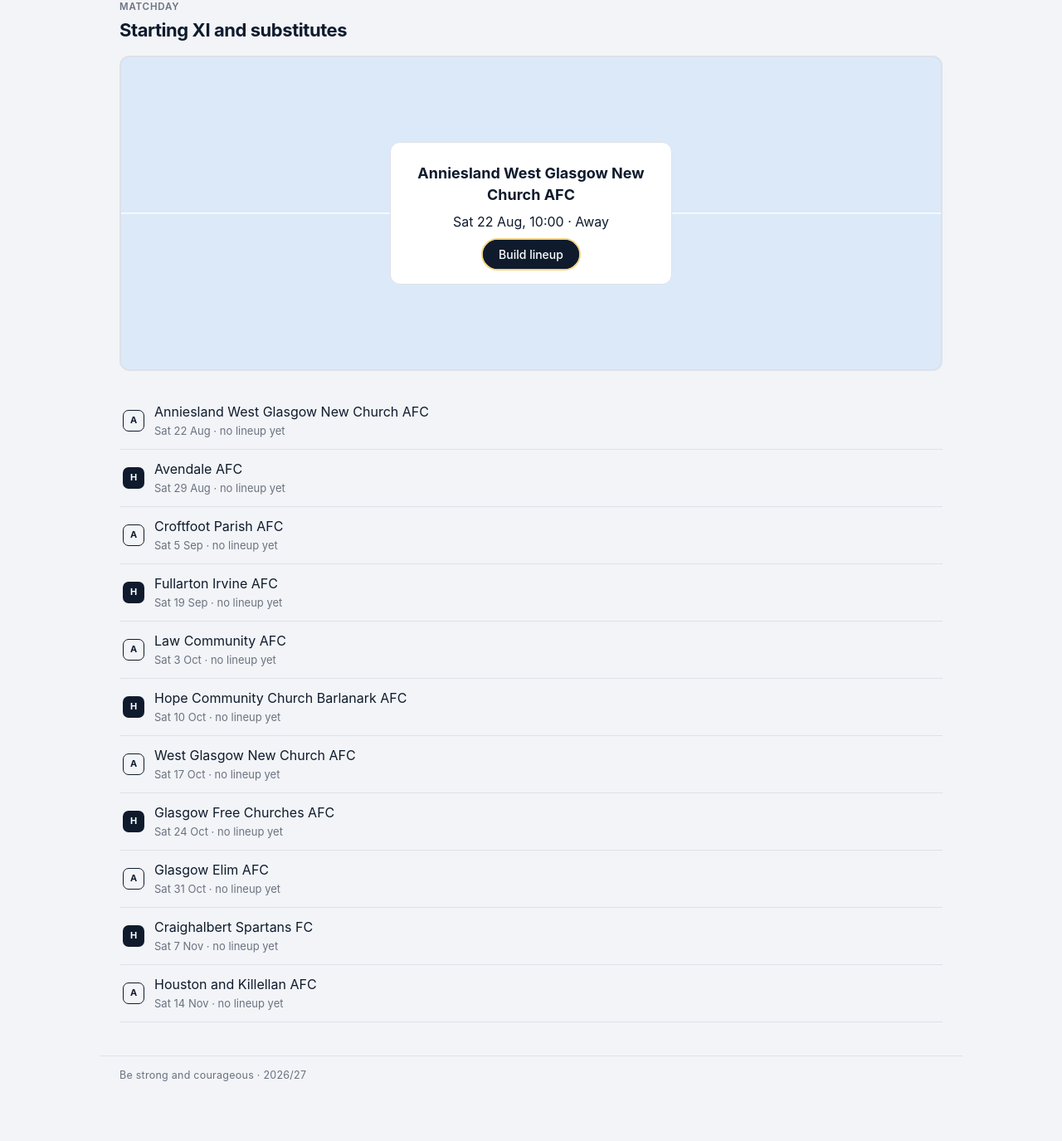
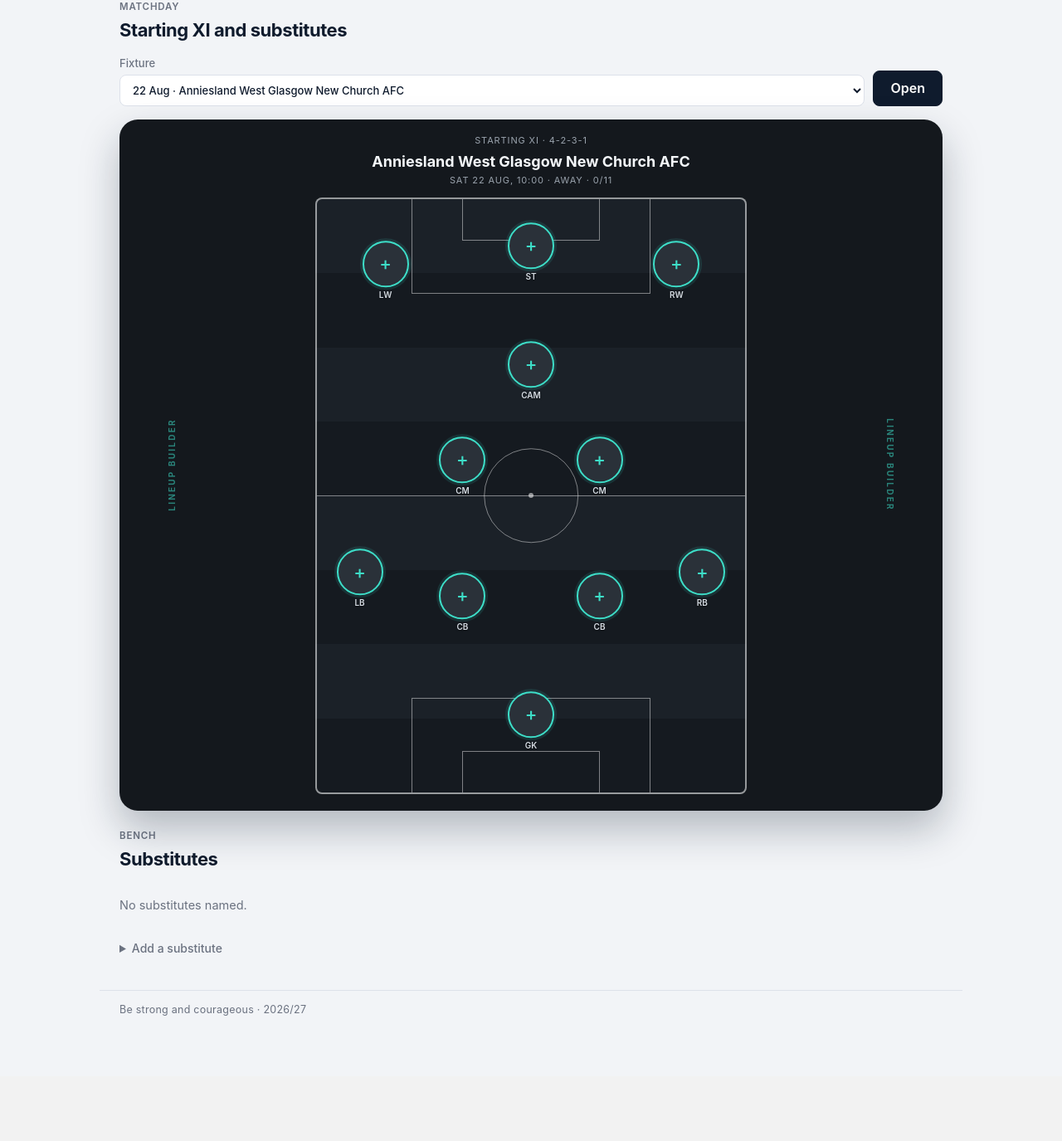
Before and after one commit to thollywood1888/united-churches-ayr, a FastAPI app: page /lineups in a window 1280 px wide. Shown: the part 162-1537 px from the top of the page at 83% size. After the commit the page ends 1386 px from the top, so only its background shows below. Run offline with FastAPI, Linux system fonts and the light colour scheme; the visitor is signed in with stand-in values (Sample User, id 1).

Commit message:
Add a pitch board for picking the starting XI
Lineups is now a 4-2-3-1 board: tap a ring to put a player in that
position, name the bench underneath. Same board on the match page.

```diff
--- a/app/main.py
+++ b/app/main.py
@@ -26,6 +26,7 @@ from starlette.middleware.sessions import SessionMiddleware
 
 from app import stats
 from app.db import CLUB_NAME, CLUB_SHORT, create_schema, get_session
+from app.lineup import FORMATION_4231, SLOT_KEYS
 from app.models import (
     Appearance,
     AppearanceRole,
@@ -255,7 +256,12 @@ def add_fixture(
 
 
 @app.get("/fixtures/{fixture_id}")
-def match_centre(request: Request, session: SessionDep, fixture_id: int):
+def match_centre(
+    request: Request,
+    session: SessionDep,
+    fixture_id: int,
+    slot: str | None = None,
+):
     fixture = _fixture_or_404(session, fixture_id)
     appearances = {a.player_id: a for a in fixture.appearances}
     return _render(
@@ -268,6 +274,7 @@ def match_centre(request: Request, session: SessionDep, fixture_id: int):
         appearances=appearances,
         goal_types=[EventType.goal, EventType.penalty_scored, EventType.own_goal],
         card_types=[EventType.yellow_card, EventType.red_card],
+        **_pitch_context(fixture, _active_players(session), slot, f"/fixtures/{fixture_id}"),
     )
 
 
@@ -401,22 +408,175 @@ async def upload_player_photo(session: SessionDep, player_id: int, photo: Upload
 # ----------------------------------------------------------------- lineups --
 
 
+def _safe_next(raw: str | None, fallback: str) -> str:
+    if raw and raw.startswith("/") and not raw.startswith("//"):
+        return raw
+    return fallback
+
+
+def _pitch_context(
+    fixture: Fixture, players: list[Player], pick_slot: str | None, return_to: str
+) -> dict:
+    by_slot: dict[str, Appearance] = {}
+    unplaced: list[Appearance] = []
+    bench: list[Appearance] = []
+    for appearance in fixture.appearances:
+        if appearance.role is AppearanceRole.sub:
+            bench.append(appearance)
+        elif appearance.pitch_slot in SLOT_KEYS:
+            by_slot[appearance.pitch_slot] = appearance
+        elif appearance.role is AppearanceRole.start:
+            unplaced.append(appearance)
+    taken = {appearance.player_id for appearance in fixture.appearances}
+    pick = pick_slot if pick_slot in SLOT_KEYS else None
+    if return_to.startswith("/fixtures/"):
+        next_url = return_to
+        pick_base = return_to
+    else:
+        next_url = f"/lineups?fixture_id={fixture.id}"
+        pick_base = next_url
+    return {
+        "pitch_slots": FORMATION_4231,
+        "slot_fill": by_slot,
+        "unplaced_starters": unplaced,
+        "bench": bench,
+        "available_players": [player for player in players if player.id not in taken],
+        "all_players": players,
+        "pick_slot": pick,
+        "pick_label": next((s.label for s in FORMATION_4231 if s.key == pick), None),
+        "next_url": next_url,
+        "pick_base": pick_base,
+        "starters_on_pitch": len(by_slot),
+    }
+
+
+def _appearance_for_player(fixture: Fixture, player_id: int) -> Appearance | None:
+    return next((a for a in fixture.appearances if a.player_id == player_id), None)
+
+
+def _appearance_in_slot(fixture: Fixture, slot: str) -> Appearance | None:
+    return next((a for a in fixture.appearances if a.pitch_slot == slot), None)
+
+
 @app.get("/lineups")
-def lineups(request: Request, session: SessionDep):
+def lineups(
+    request: Request,
+    session: SessionDep,
+    fixture_id: int | None = None,
+    slot: str | None = None,
+):
     season = _season_or_404(session)
     all_fixtures = list(
         session.scalars(
             select(Fixture).where(Fixture.season_id == season.id).order_by(Fixture.kickoff_at)
         )
     )
+    selected = next((f for f in all_fixtures if f.id == fixture_id), None)
+    if selected is None:
+        selected = stats.next_fixture(session, season.id) or (all_fixtures[0] if all_fixtures else None)
+    players = _active_players(session)
+    pitch = _pitch_context(selected, players, slot, "/lineups") if selected else {
+        "pitch_slots": FORMATION_4231,
+        "slot_fill": {},
+        "unplaced_starters": [],
+        "bench": [],
+        "available_players": players,
+        "all_players": players,
+        "pick_slot": None,
+        "pick_label": None,
+        "next_url": "/lineups",
+        "pick_base": "/lineups",
+        "starters_on_pitch": 0,
+    }
     return _render(
         request,
         "lineups.html",
         session,
         tab="lineups",
         fixtures=all_fixtures,
+        selected_fixture=selected,
         next_fixture=stats.next_fixture(session, season.id),
+        **pitch,
     )
+
+
+@app.post("/fixtures/{fixture_id}/lineup/place")
+def place_on_pitch(
+    session: SessionDep,
+    fixture_id: int,
+    slot: Annotated[str, Form()],
+    player_id: Annotated[str, Form()] = "",
+    next: Annotated[str, Form()] = "",
+):
+    fixture = _fixture_or_404(session, fixture_id)
+    if slot not in SLOT_KEYS:
+        raise HTTPException(status_code=400, detail="Unknown pitch position")
+    dest = _safe_next(next, f"/lineups?fixture_id={fixture_id}")
+
+    occupying = _appearance_in_slot(fixture, slot)
+    if not player_id.strip():
+        if occupying is not None:
+            session.delete(occupying)
+            session.commit()
+        return RedirectResponse(dest, status_code=303)
+
+    chosen_id = int(player_id)
+    if session.get(Player, chosen_id) is None:
+        raise HTTPException(status_code=404, detail="Player not found")
+
+    if occupying is not None and occupying.player_id != chosen_id:
+        session.delete(occupying)
+        session.flush()
+
+    existing = _appearance_for_player(fixture, chosen_id)
+    if existing is None:
+        starters = sum(
+            1
+            for appearance in fixture.appearances
+            if appearance.role is AppearanceRole.start
+        )
+        if starters >= 11:
+            raise HTTPException(status_code=400, detail="A starting eleven is eleven players")
+        existing = Appearance(
+            fixture_id=fixture_id,
+            player_id=chosen_id,
+            role=AppearanceRole.start,
+        )
+        session.add(existing)
+    existing.role = AppearanceRole.start
+    existing.pitch_slot = slot
+    existing.minute_on = 0
+    session.commit()
+    return RedirectResponse(dest, status_code=303)
+
+
+@app.post("/fixtures/{fixture_id}/lineup/bench")
+def toggle_bench(
+    session: SessionDep,
+    fixture_id: int,
+    player_id: Annotated[int, Form()],
+    next: Annotated[str, Form()] = "",
+):
+    fixture = _fixture_or_404(session, fixture_id)
+    dest = _safe_next(next, f"/lineups?fixture_id={fixture_id}")
+    existing = _appearance_for_player(fixture, player_id)
+    if existing is None:
+        session.add(
+            Appearance(
+                fixture_id=fixture_id,
+                player_id=player_id,
+                role=AppearanceRole.sub,
+                minute_on=60,
+            )
+        )
+    elif existing.role is AppearanceRole.sub:
+        session.delete(existing)
+    else:
+        existing.role = AppearanceRole.sub
+        existing.pitch_slot = None
+        existing.minute_on = 60
+    session.commit()
+    return RedirectResponse(dest, status_code=303)
 
 
 @app.post("/fixtures/{fixture_id}/lineup")
@@ -429,13 +589,23 @@ async def save_lineup(request: Request, session: SessionDep, fixture_id: int):
     if len(starters) > 11:
         raise HTTPException(status_code=400, detail="A starting eleven is eleven players")
 
+    kept_slots = {
+        appearance.player_id: appearance.pitch_slot
+        for appearance in fixture.appearances
+        if appearance.player_id in starters and appearance.pitch_slot in SLOT_KEYS
+    }
     for appearance in list(fixture.appearances):
         session.delete(appearance)
     session.flush()
 
     for player_id in starters:
         session.add(
-            Appearance(fixture_id=fixture_id, player_id=player_id, role=AppearanceRole.start)
+            Appearance(
+                fixture_id=fixture_id,
+                player_id=player_id,
+                role=AppearanceRole.start,
+                pitch_slot=kept_slots.get(player_id),
+            )
         )
     for player_id in subs:
         session.add(
--- a/app/models.py
+++ b/app/models.py
@@ -175,6 +175,7 @@ class Appearance(Base):
     player_id: Mapped[int] = mapped_column(ForeignKey("player.id"))
     role: Mapped[AppearanceRole] = mapped_column(Enum(AppearanceRole, native_enum=False))
     shirt_number: Mapped[int | None] = mapped_column(default=None)
+    pitch_slot: Mapped[str | None] = mapped_column(String(16), default=None)
     minute_on: Mapped[int] = mapped_column(default=0)
     minute_off: Mapped[int] = mapped_column(default=90)
 
--- a/app/static/style.css
+++ b/app/static/style.css
@@ -320,51 +320,198 @@ details.adder > form, details.adder > div { margin-top: 12px; }
   flex: none;
 }
 
-/* ---------------------------------------------------------------- pitch --- */
-.pitch-wrap {
+/* -------------------------------------------------------- lineup board --- */
+.fixture-switch {
+  display: flex;
+  align-items: end;
+  gap: 10px;
+  margin: 0 0 16px;
+}
+.fixture-switch .field { flex: 1; min-width: 0; }
+
+.board {
   position: relative;
-  margin-bottom: 26px;
-}
-.pitch {
-  background: #dce9f8;
-  border: 2px solid var(--line);
-  border-radius: var(--radius);
-  min-height: 380px;
-  display: flex;
-  flex-direction: column;
+  background: #14181d;
+  border-radius: 22px;
+  padding: 18px 16px 20px;
+  margin: 0 0 22px;
+  box-shadow: 0 22px 48px rgba(15, 27, 45, 0.28);
   overflow: hidden;
 }
-.pitch-half {
-  flex: 1;
-  border-bottom: 1px solid rgba(255,255,255,0.7);
+.board-rail {
+  position: absolute;
+  top: 50%;
+  color: rgba(61, 222, 200, 0.55);
+  font-size: 10px;
+  font-weight: 700;
+  letter-spacing: 0.22em;
+  text-transform: uppercase;
+  white-space: nowrap;
+}
+.board-rail--left { left: 8px; transform: translateY(-50%) rotate(-90deg); transform-origin: center; }
+.board-rail--right { right: 8px; transform: translateY(-50%) rotate(90deg); transform-origin: center; }
+.board-head { text-align: center; color: #9aa3ad; margin: 0 28px 12px; }
+.board-head p { margin: 0; font-size: 11px; letter-spacing: 0.08em; text-transform: uppercase; }
+.board-head h3 { margin: 4px 0 2px; color: #f4f7fa; font-size: 18px; }
+
+.pitch-face {
   position: relative;
+  margin: 0 auto;
+  max-width: 520px;
+  aspect-ratio: 3 / 4.15;
+  background:
+    repeating-linear-gradient(
+      to bottom,
+      #1b2128 0 12.5%,
+      #151a20 12.5% 25%
+    );
+  border: 2px solid rgba(255, 255, 255, 0.55);
+  border-radius: 8px;
+  overflow: hidden;
 }
-.pitch-half--bottom { border-bottom: none; border-top: 1px solid rgba(255,255,255,0.7); }
-.pitch-centre-circle {
+.mark { position: absolute; pointer-events: none; border-color: rgba(255, 255, 255, 0.45); }
+.mark-halfway {
+  left: 0; right: 0; top: 50%;
+  border-top: 1.5px solid rgba(255, 255, 255, 0.45);
+}
+.mark-circle {
+  left: 50%; top: 50%;
+  width: 22%;
+  aspect-ratio: 1;
+  border: 1.5px solid rgba(255, 255, 255, 0.45);
+  border-radius: 50%;
+  transform: translate(-50%, -50%);
+}
+.mark-spot {
+  left: 50%; top: 50%;
+  width: 6px; height: 6px;
+  background: rgba(255, 255, 255, 0.55);
+  border-radius: 50%;
+  transform: translate(-50%, -50%);
+}
+.mark-box {
+  left: 22%; width: 56%; height: 16%;
+  border: 1.5px solid rgba(255, 255, 255, 0.45);
+}
+.mark-box--top { top: 0; border-top: none; }
+.mark-box--bottom { bottom: 0; border-bottom: none; }
+.mark-six {
+  left: 34%; width: 32%; height: 7%;
+  border: 1.5px solid rgba(255, 255, 255, 0.45);
+}
+.mark-six--top { top: 0; border-top: none; }
+.mark-six--bottom { bottom: 0; border-bottom: none; }
+
+.pitch-slot {
   position: absolute;
-  left: 50%;
-  top: 50%;
   transform: translate(-50%, -50%);
-  width: 80px;
-  height: 80px;
-  border: 1px solid rgba(255,255,255,0.7);
+  width: 64px;
+  text-align: center;
+  text-decoration: none;
+  color: inherit;
+  z-index: 1;
+}
+.slot-disc {
+  width: 56px;
+  height: 56px;
+  margin: 0 auto;
   border-radius: 50%;
-  pointer-events: none;
+  border: 2px solid #3ddec8;
+  background: #2a3139;
+  color: #3ddec8;
+  display: grid;
+  place-items: center;
+  font-size: 22px;
+  font-weight: 500;
+  box-shadow: 0 0 0 3px rgba(61, 222, 200, 0.12);
+  overflow: hidden;
 }
-.pitch-overlay {
-  position: absolute;
-  inset: 0;
+.slot-disc img { width: 100%; height: 100%; object-fit: cover; }
+.slot-disc.is-filled {
+  color: #f4f7fa;
+  font-size: 13px;
+  font-weight: 700;
+  letter-spacing: 0.02em;
+  background: #323a43;
+}
+.slot-name {
+  display: block;
+  margin-top: 4px;
+  color: #d5dbe2;
+  font-size: 10px;
+  font-weight: 600;
+  line-height: 1.15;
+  text-shadow: 0 1px 2px rgba(0, 0, 0, 0.55);
+}
+.slot-pos {
+  display: block;
+  color: #3ddec8;
+  font-size: 9px;
+  font-weight: 700;
+  letter-spacing: 0.08em;
+}
+
+.picker-sheet {
+  background: var(--card);
+  border: 1.5px solid var(--line);
+  border-radius: var(--radius);
+  padding: 16px 16px 8px;
+  margin: 0 0 22px;
+}
+.picker-sheet-head {
+  display: flex;
+  flex-wrap: wrap;
+  align-items: center;
+  gap: 8px 12px;
+  margin-bottom: 10px;
+}
+.picker-sheet-head .section { flex: 1; margin: 0; }
+.clear-slot { margin: 0 0 10px; }
+
+.player-pick-list {
+  display: grid;
+  grid-template-columns: repeat(auto-fill, minmax(180px, 1fr));
+  gap: 8px;
+  margin-bottom: 8px;
+}
+.pick-player {
+  width: 100%;
   display: flex;
   align-items: center;
-  justify-content: center;
+  gap: 10px;
+  text-align: left;
+  background: var(--card);
+  border: 1.5px solid var(--line);
+  border-radius: 10px;
+  padding: 8px 10px;
+  font-size: 14px;
+  font-weight: 500;
+  color: var(--navy);
+  cursor: pointer;
 }
-.pitch-overlay .card {
-  text-align: center;
-  max-width: 340px;
-  padding: 24px 28px;
+button.pick-player:hover { background: var(--page); border-color: var(--navy); color: var(--navy); }
+.pick-player.is-here { border-color: var(--navy); background: var(--accent-soft); }
+
+.bench-block { margin: 8px 0 24px; }
+.bench-chips { list-style: none; padding: 0; margin: 0 0 12px; display: flex; flex-wrap: wrap; gap: 8px; }
+.bench-chips li {
+  display: flex;
+  align-items: center;
+  gap: 8px;
+  background: var(--card);
+  border: 1.5px solid var(--line);
+  border-radius: 999px;
+  padding: 6px 12px;
+  font-size: 14px;
 }
-.pitch-overlay h3 { margin: 0 0 8px; font-size: 18px; font-weight: 700; color: var(--navy); }
-.pitch-overlay p { margin: 0 0 16px; }
+
+@media (max-width: 640px) {
+  .board { padding: 14px 8px 16px; }
+  .board-rail { display: none; }
+  .pitch-slot { width: 54px; }
+  .slot-disc { width: 46px; height: 46px; font-size: 18px; }
+  .slot-disc.is-filled { font-size: 11px; }
+}
 
 /* ----------------------------------------------------------------- fees --- */
 .pill-paid { background: #dcf5e7; color: var(--win); border-radius: 999px; padding: 2px 12px; font-size: 13px; font-weight: 600; }
--- /dev/null
+++ b/app/templates/_pitch_builder.html
@@ -0,0 +1,126 @@
+<div class="board">
+  <div class="board-rail board-rail--left">Lineup builder</div>
+  <div class="board-rail board-rail--right">Lineup builder</div>
+
+  <div class="board-head">
+    <p>Starting XI · 4-2-3-1</p>
+    <h3>{{ fixture.opponent }}</h3>
+    <p>{{ fixture.kickoff_at.strftime("%a %-d %b, %H:%M") }} · {{ fixture.venue.value | capitalize }} · {{ starters_on_pitch }}/11</p>
+  </div>
+
+  <div class="pitch-face">
+    <div class="mark mark-halfway"></div>
+    <div class="mark mark-circle"></div>
+    <div class="mark mark-spot"></div>
+    <div class="mark mark-box mark-box--top"></div>
+    <div class="mark mark-box mark-box--bottom"></div>
+    <div class="mark mark-six mark-six--top"></div>
+    <div class="mark mark-six mark-six--bottom"></div>
+
+    {% for slot in pitch_slots %}
+      {% set fill = slot_fill.get(slot.key) %}
+      <a class="pitch-slot" style="left: {{ slot.x }}%; top: {{ slot.y }}%"
+         href="{{ pick_base }}{{ '&' if '?' in pick_base else '?' }}slot={{ slot.key }}#picker"
+         aria-label="{% if fill %}{{ slot.label }}: {{ fill.player.name }}{% else %}{{ slot.label }}, empty{% endif %}">
+        <span class="slot-disc {{ 'is-filled' if fill }}">
+          {% if fill and fill.player.photo_filename %}
+            <img src="/static/player_photos/{{ fill.player.photo_filename }}" alt="">
+          {% elif fill %}
+            {{ fill.player.first_name[0] }}{{ fill.player.last_name[0] }}
+          {% else %}
+            +
+          {% endif %}
+        </span>
+        <span class="slot-name">{{ fill.player.last_name if fill else slot.label }}</span>
+        {% if fill %}<span class="slot-pos">{{ slot.label }}</span>{% endif %}
+      </a>
+    {% endfor %}
+  </div>
+</div>
+
+{% if pick_slot %}
+<section class="picker-sheet" id="picker">
+  <div class="picker-sheet-head">
+    <p class="eyebrow">Pick {{ pick_label }}</p>
+    <h2 class="section">Who plays {{ pick_label }}?</h2>
+    <a class="tab" href="{{ next_url }}">Close</a>
+  </div>
+
+  {% if slot_fill.get(pick_slot) %}
+  <form method="post" action="/fixtures/{{ fixture.id }}/lineup/place" class="clear-slot">
+    <input type="hidden" name="slot" value="{{ pick_slot }}">
+    <input type="hidden" name="player_id" value="">
+    <input type="hidden" name="next" value="{{ next_url }}">
+    <button type="submit" class="link">Clear this position</button>
+  </form>
+  {% endif %}
+
+  <div class="player-pick-list">
+    {% for player in all_players %}
+      {% set used = slot_fill.values() | selectattr("player_id", "equalto", player.id) | list %}
+      <form method="post" action="/fixtures/{{ fixture.id }}/lineup/place">
+        <input type="hidden" name="slot" value="{{ pick_slot }}">
+        <input type="hidden" name="player_id" value="{{ player.id }}">
+        <input type="hidden" name="next" value="{{ next_url }}">
+        <button type="submit" class="pick-player {{ 'is-here' if used and used[0].pitch_slot == pick_slot }}">
+          {% if player.photo_filename %}
+            <img src="/static/player_photos/{{ player.photo_filename }}" class="player-thumb" alt="">
+          {% else %}
+            <span class="player-thumb player-thumb--placeholder">{{ player.first_name[0] }}{{ player.last_name[0] }}</span>
+          {% endif %}
+          <span>
+            {{ player.name }}
+            {% if player.squad_number %}<span class="when">#{{ player.squad_number }}</span>{% endif %}
+            {% if used and used[0].pitch_slot != pick_slot %}
+              <span class="when">currently {{ used[0].pitch_slot | upper }}</span>
+            {% endif %}
+          </span>
+        </button>
+      </form>
+    {% endfor %}
+  </div>
+</section>
+{% endif %}
+
+{% if unplaced_starters %}
+<p class="empty">{{ unplaced_starters | map(attribute="player.name") | join(", ") }}
+  {{ "is" if unplaced_starters | length == 1 else "are" }} in the XI but not on a position yet. Tap a slot to place them.</p>
+{% endif %}
+
+<div class="bench-block">
+  <p class="eyebrow">Bench</p>
+  <h2 class="section">Substitutes</h2>
+  {% if bench %}
+  <ul class="bench-chips">
+    {% for appearance in bench %}
+    <li>
+      {{ appearance.player.name }}
+      <form method="post" action="/fixtures/{{ fixture.id }}/lineup/bench">
+        <input type="hidden" name="player_id" value="{{ appearance.player.id }}">
+        <input type="hidden" name="next" value="{{ next_url }}">
+        <button type="submit" class="link">Remove</button>
+      </form>
+    </li>
+    {% endfor %}
+  </ul>
+  {% else %}
+  <p class="empty">No substitutes named.</p>
+  {% endif %}
+
+  <details class="adder">
+    <summary>Add a substitute</summary>
+    {% if available_players %}
+    <div class="player-pick-list">
+      {% for player in available_players %}
+      <form method="post" action="/fixtures/{{ fixture.id }}/lineup/bench">
+        <input type="hidden" name="player_id" value="{{ player.id }}">
+        <input type="hidden" name="next" value="{{ next_url }}">
+        <button type="submit" class="pick-player">{{ player.name }}</button>
+      </form>
+      {% endfor %}
+    </div>
+    {% else %}
+    <p class="empty">Everyone is already in the lineup.</p>
+    {% endif %}
+  </details>
+</div>
--- a/app/templates/lineups.html
+++ b/app/templates/lineups.html
@@ -4,43 +4,30 @@
 <p class="eyebrow">Matchday</p>
 <h2 class="section">Starting XI and substitutes</h2>
 
-<div class="pitch-wrap">
-  <div class="pitch">
-    <div class="pitch-half pitch-half--top"></div>
-    <div class="pitch-half pitch-half--bottom"></div>
-    <div class="pitch-centre-circle"></div>
-  </div>
-  <div class="pitch-overlay">
-    <div class="card">
-      {% if next_fixture %}
-      <h3>{{ next_fixture.opponent }}</h3>
-      <p>{{ next_fixture.kickoff_at.strftime("%a %-d %b, %H:%M") }} · {{ next_fixture.venue.value | capitalize }}</p>
-      <a class="tab is-current" href="/fixtures/{{ next_fixture.id }}#lineup">Build lineup</a>
-      {% else %}
-      <h3>Lineup not selected</h3>
-      <p>Choose the fixture, then select the starting XI and bench from the squad.</p>
-      <a class="tab" href="/fixtures">Go to fixtures</a>
-      {% endif %}
-    </div>
-  </div>
-</div>
+{% if fixtures %}
+<form class="fixture-switch" method="get" action="/lineups">
+  <label class="field">Fixture
+    <select name="fixture_id">
+      {% for fixture in fixtures %}
+      <option value="{{ fixture.id }}" {{ "selected" if selected_fixture and fixture.id == selected_fixture.id }}>
+        {{ fixture.kickoff_at.strftime("%-d %b") }} · {{ fixture.opponent }}
+        {% set picked = fixture.appearances | length %}
+        {{ "· " ~ picked ~ " named" if picked else "" }}
+      </option>
+      {% endfor %}
+    </select>
+  </label>
+  <button type="submit">Open</button>
+</form>
+{% endif %}
 
-{% if fixtures %}
-<ul class="fixture-list">
-  {% for fixture in fixtures %}
-  <li>
-    <span class="venue-mark {{ fixture.venue.value }}">{{ "H" if fixture.venue.value == "home" else "A" }}</span>
-    <a href="/fixtures/{{ fixture.id }}#lineup">
-      {{ fixture.opponent }}
-      <span class="when">{{ fixture.kickoff_at.strftime("%a %-d %b") }} ·
-        {% set picked = fixture.appearances | length %}
-        {{ picked ~ " selected" if picked else "no lineup yet" }}</span>
-    </a>
-  </li>
-  {% endfor %}
-</ul>
+{% if selected_fixture %}
+  {% with fixture=selected_fixture %}
+    {% include "_pitch_builder.html" %}
+  {% endwith %}
 {% else %}
-<p class="empty">Add a fixture first, then pick the starting XI and bench from the squad.</p>
+<p class="empty">Add a fixture first, then tap the positions to name the starting XI.</p>
+<a class="tab" href="/fixtures">Go to fixtures</a>
 {% endif %}
 
 {% endblock %}
```
Also changed, not shown: app/db.py (+13 -1 lines), app/lineup.py (added, +31 -0 lines), app/templates/match.html (+2 -25 lines), tests/test_routes.py (+41 -1 lines).
